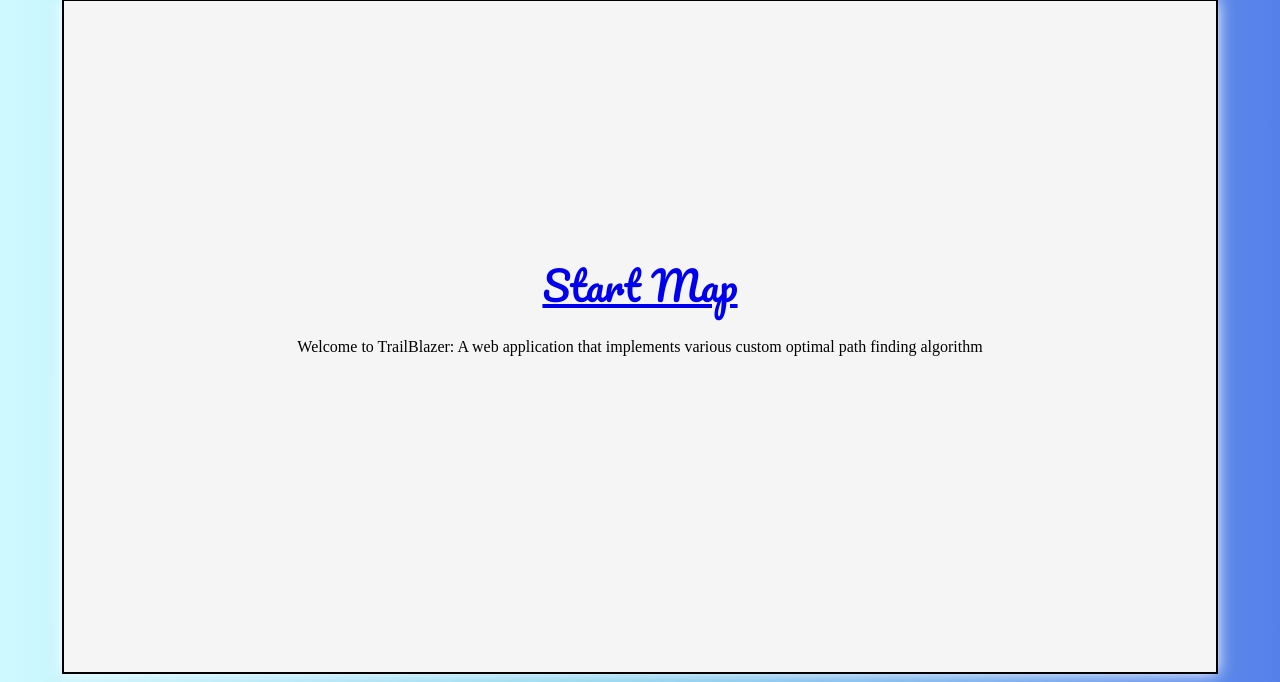
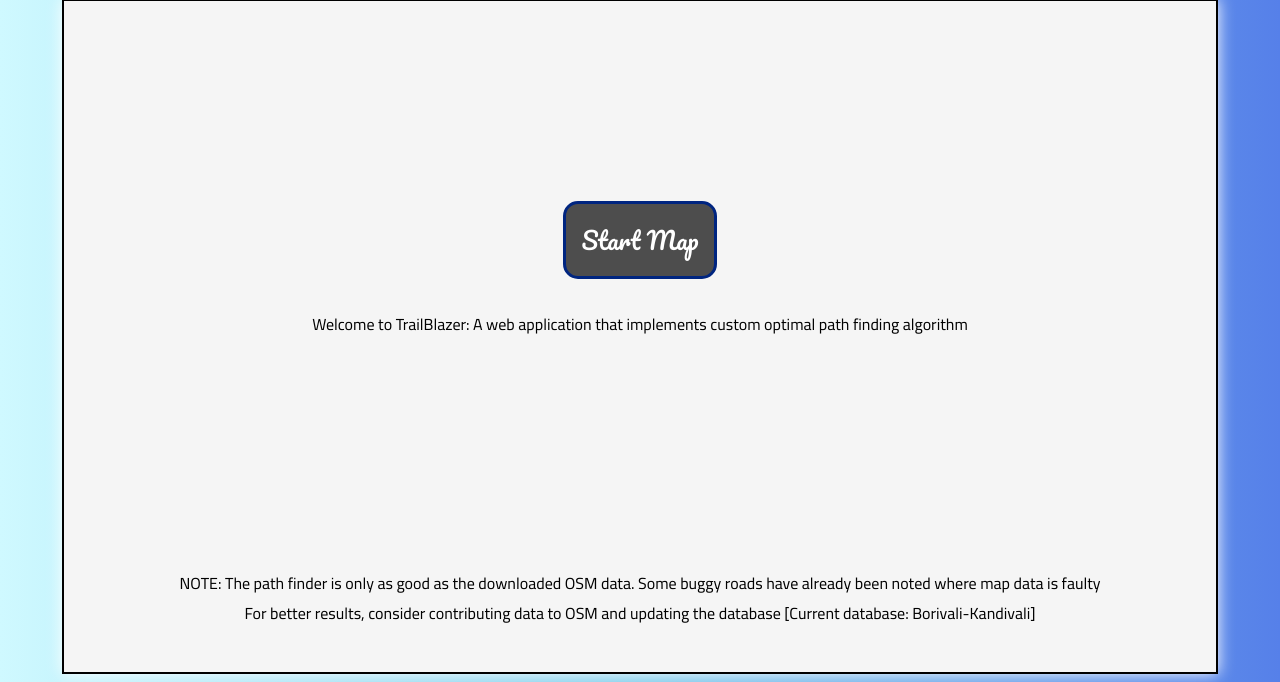
Before and after one commit to Akshath-Mahajan/Path-Finder, a Django app: page / in a window 1280 px wide. Shown: the part 134-816 px from the top of the page. Run offline with Django 3.2, Linux system fonts and the light colour scheme.

Commit message:
Updated UI
Updated UI, cleaned up tests, identified some buggy road networks
in osm data

```diff
--- a/TrailBlazer/Maps/static/base.css
+++ b/TrailBlazer/Maps/static/base.css
@@ -21,14 +21,27 @@
     align-items: center;
     justify-content: center;
     width: inherit;
-    height: 90%;
+    height: 80%;
 }
 .startmap{
     font-family: 'Pacifico';
-    font-size: 5vh;
+    font-size: 3vh;
+    text-decoration: none;
+    padding:15px;
+    background-color: #111111bb;
+    color: white;
+    border: #002580 3px solid;
+    border-radius: 15px;
+}
+a.startmap:visited{
+    color: white;
+    text-decoration: none;
+}
+a.startmap:hover{
+    font-size: 3.5vh;
 }
 .content{
-
+    font-family: 'Cairo';
     border: #000000 2px solid;
     width: 90vw;
     height: 90vh;
--- a/TrailBlazer/Maps/templates/Maps/base.html
+++ b/TrailBlazer/Maps/templates/Maps/base.html
@@ -6,6 +6,7 @@
     <link href='https://fonts.googleapis.com/css?family=Pacifico' rel='stylesheet'>
     <link href='https://fonts.googleapis.com/css?family=Amatic SC' rel='stylesheet'>
     <link href='https://fonts.googleapis.com/css?family=Permanent Marker' rel='stylesheet'>
+    <link href='https://fonts.googleapis.com/css?family=Cairo' rel='stylesheet'>
     <meta name="viewport" content="width=device-width, initial-scale=1.0">
     <link rel="stylesheet" href="{%static 'base.css'%}">
     <title>{%block title%}{%endblock%}</title>
--- a/TrailBlazer/Maps/templates/Maps/maps_home.html
+++ b/TrailBlazer/Maps/templates/Maps/maps_home.html
@@ -1,9 +1,13 @@
 {% extends "Maps/base.html"%}
-{%block title%}Test123{%endblock%}
+{%block title%}TrailBlazer{%endblock%}
 {%block header%} Trail Blazer {%endblock%}
 {%block content%}
     <div class='home'>
     <a href="{%url 'maps-map'%}" class='startmap'>Start Map</a><br>
-    Welcome to TrailBlazer: A web application that implements various custom optimal path finding algorithm
+    Welcome to TrailBlazer: A web application that implements custom optimal path finding algorithm
     </div>
+    <br>
+    NOTE: The path finder is only as good as the downloaded OSM data. Some buggy roads have already been noted where map data is faulty<br>
+    For better results, consider contributing data to OSM and updating the database
+    [Current database: Borivali-Kandivali]
 {%endblock%}
--- a/TrailBlazer/Maps/templates/Maps/maps_map.html
+++ b/TrailBlazer/Maps/templates/Maps/maps_map.html
@@ -1,12 +1,14 @@
 {%extends 'Maps/base.html'%}
+{%block title%}TrailBlazer{%endblock%}
 {%block content%}
 <nav class="controls">
-    <form method="POST">
+    <form>
         {%csrf_token%}
         <input type="number" placeholder="Source ID", name="source">
         <input type="number" placeholder="Destination ID", name="destination">
         <!-- <input type="text" placeholder="Algorithm"> -->
-        <input type="submit" value="Search shortest path">
+        <button type="submit" formmethod="POST">Search Shortest Path</button>
+        <a id="Refresh_Button" href="{%url 'maps-map'%}">Refresh</a>
     </form>
 </nav>
 <div class="map">
--- a/TrailBlazer/Maps/views.py
+++ b/TrailBlazer/Maps/views.py
@@ -15,7 +15,6 @@
         map1 = folium.Map(location=[19.2120, 72.8567], zoom_start=14)#LOCATION = s.coords+d.coords/2
         s = request.POST['source']
         d = request.POST['destination']
-
         all_nodes = Nodes.objects.all()
         s_coords = all_nodes.filter(name=s)[0].latitude, all_nodes.filter(name=s)[0].longitude
         d_coords = all_nodes.filter(name=d)[0].latitude, all_nodes.filter(name=d)[0].longitude
@@ -40,3 +39,5 @@
             folium.Marker(location=coord, popup="NODE ID: "+str(n.name)).add_to(map1)
         m = map1._repr_html_()
         return render(request, 'Maps/maps_map.html', {'map':m})
+
+# Proper path not in data for s = 7044039703, d = 7054927767
```
Also changed, not shown: other parts of TrailBlazer/Maps/static/base.css (+29 -0 lines), TrailBlazer/Maps/algorithms.py (+5 -6 lines).
